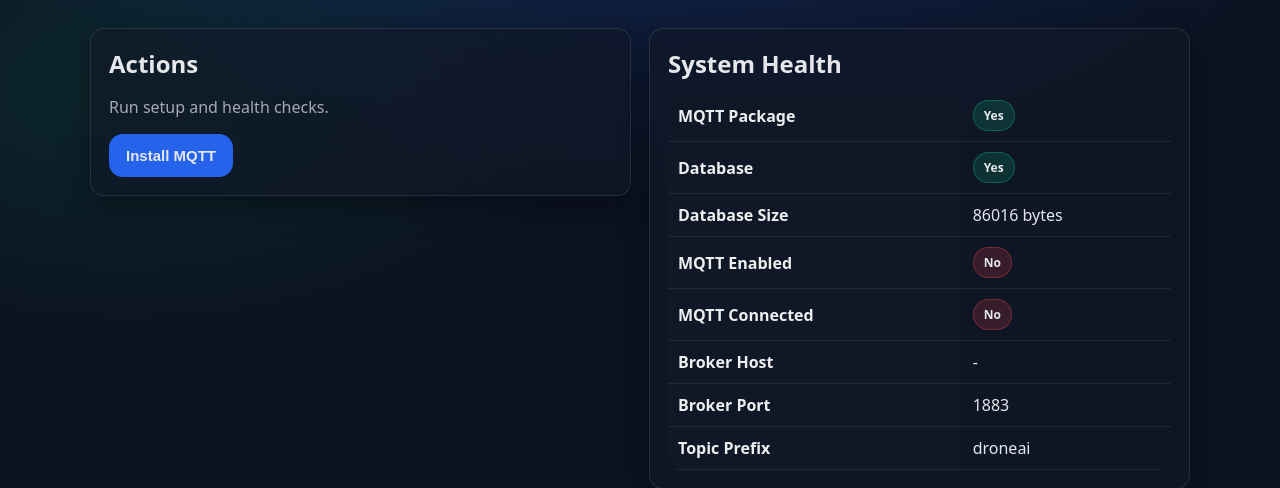
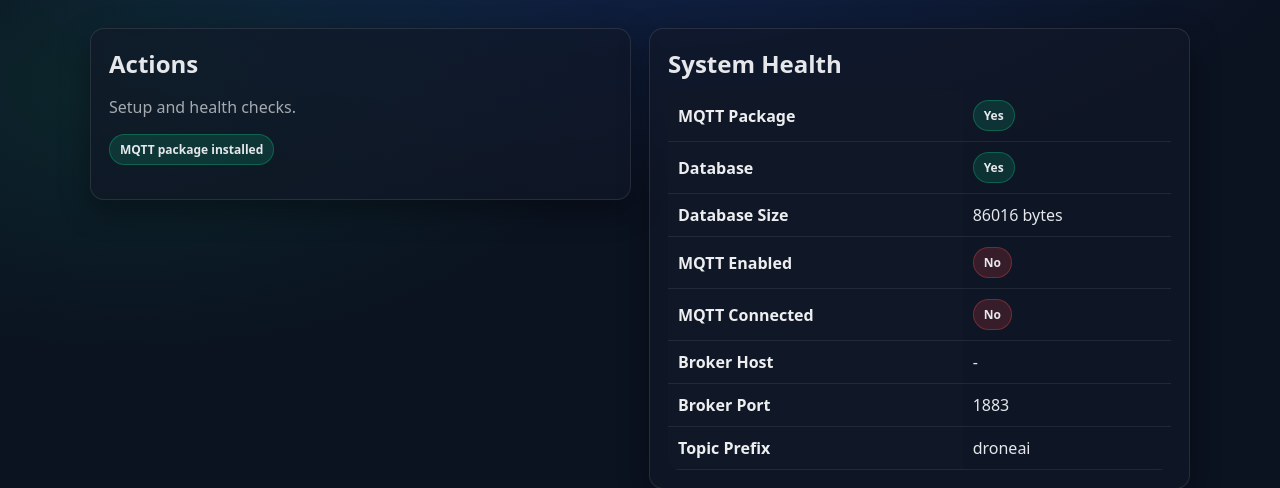
Before and after one commit to greatroboticslab/droneAI, a Flask app: page /agent in a window 1280 px wide. Shown: the part 73-561 px from the top of the page. Run offline with Flask 3, Linux system fonts and the light colour scheme; the visitor is signed in with stand-in values (Sample User, id 1).

Commit message:
Update agent.html

```diff
--- a/LabelGUI/templates/agent.html
+++ b/LabelGUI/templates/agent.html
@@ -39,14 +39,18 @@
 
     <section class="card">
       <h2>Actions</h2>
-      <p class="muted">Run setup and health checks.</p>
+      <p class="muted">Setup and health checks.</p>
 
+      {% if status.mqtt_package_installed %}
+        <p><span class="chip chip--ok">MQTT package installed</span></p>
+      {% else %}
         <form method="POST" action="/agent">
           <input type="hidden" name="action" value="install_mqtt">
           <div class="actions actions--big">
             <button class="btn btn--primary" type="submit">Install MQTT</button>
           </div>
         </form>
+      {% endif %}
     </section>
 
     <section class="card">
```
Lines whose indentation alone changed are shown as unchanged.
